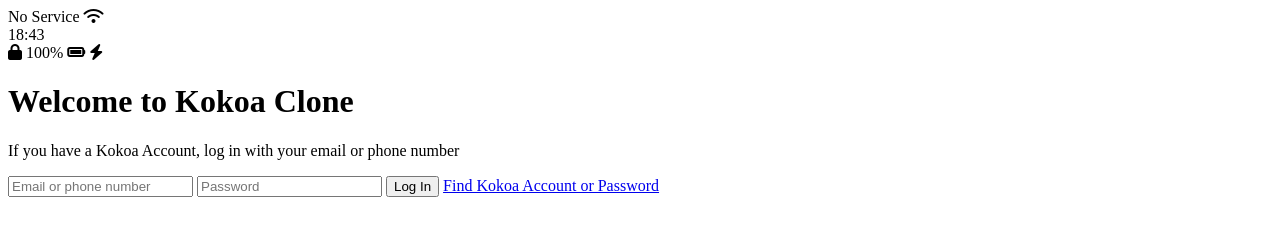
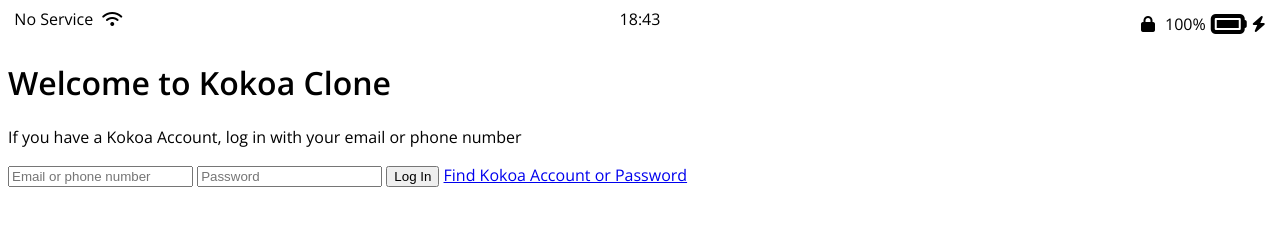
Before and after one commit to Seokang/nomad-kokoa, a website: page kokoa/index.html in a window 1280 px wide. Drawn offline with nearby package versions, Linux system fonts and the light colour scheme.

Commit message:
[ADD] StatusBar Css

```diff
--- /dev/null
+++ b/kokoa/css/styles.css
@@ -0,0 +1,31 @@
+@import url('https://fonts.googleapis.com/css2?family=Open+Sans:wght@400;600&display=swap');
+body {
+	font-family: 'Open Sans', sans-serif;
+}
+.status-bar {
+	display: flex;
+	justify-content: center;
+}
+
+.status-bar__column {
+	width: 33%;
+}
+.status-bar__column:first-child span {
+	margin-right: 5px;
+}
+.status-bar__column:nth-child(2) {
+	display: flex;
+	justify-content: center;
+}
+.status-bar__column:last-child {
+	display: flex;
+	justify-content: flex-end;
+	align-items: center;
+}
+
+.status-bar__column .fa-lock {
+	margin: 0px 10px;
+}
+.status-bar__column .fa-battery-full {
+	margin: 0px 5px;
+}
--- a/kokoa/index.html
+++ b/kokoa/index.html
@@ -1,22 +1,23 @@
 <!DOCTYPE html>
 <html lang="en">
 	<head>
+		<link rel="stylesheet" href="css/styles.css" />
 		<meta charset="UTF-8" />
 		<title>Welcome to Kokoa Clone</title>
 	</head>
 	<body>
-		<div id="status-bar">
-			<div class="status-bar-column">
+		<div class="status-bar">
+			<div class="status-bar__column">
 				<span>No Service</span>
 				<i class="fas fa-wifi"></i>
 			</div>
-			<div class="status-bar-column">
+			<div class="status-bar__column">
 				<span>18:43</span>
 			</div>
-			<div class="status-bar-column">
+			<div class="status-bar__column">
 				<i class="fas fa-lock"></i>
 				<span>100%</span>
-				<i class="fas fa-battery-full"></i>
+				<i class="fas fa-battery-full fa-2x"></i>
 				<i class="fas fa-bolt"></i>
 			</div>
 		</div>
```
